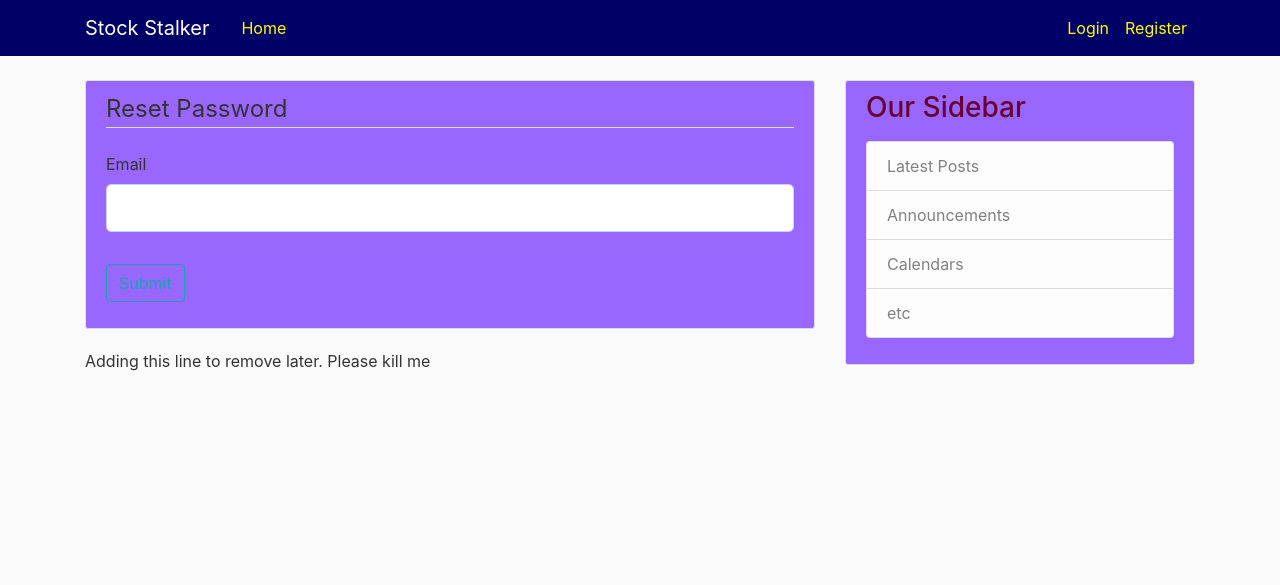
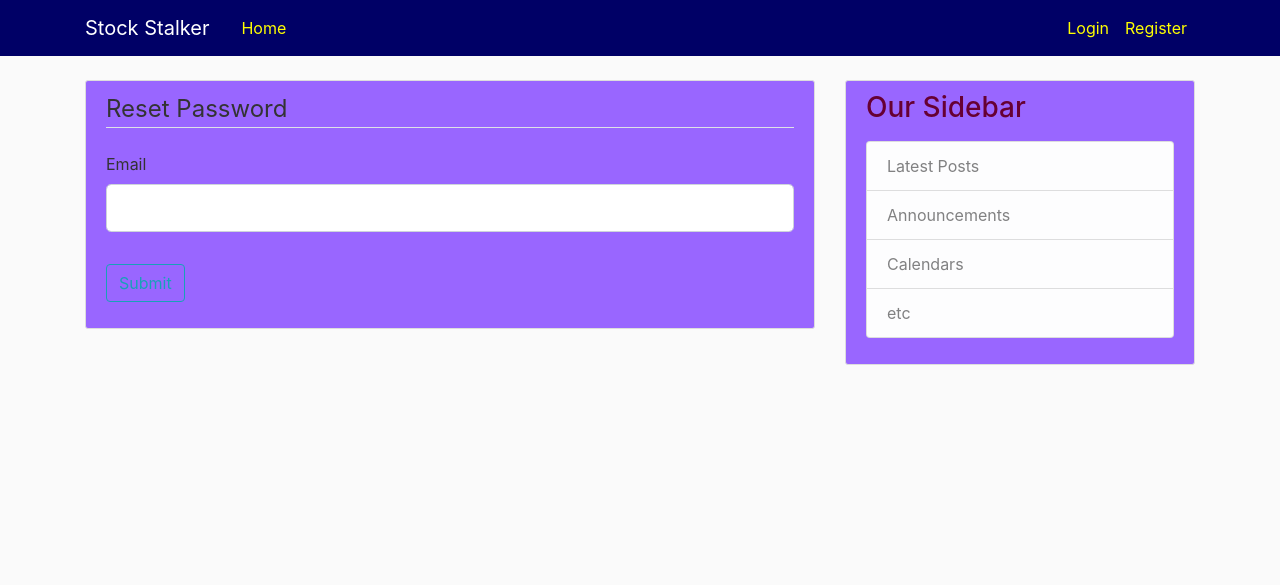
Before and after one commit to DhananjayAshok/FinancialWebsite, a Flask app: template website/templates/redeem_account.html in a window 1280 px wide. Shown: the top 585 px of the page. Run offline with Flask 2, Linux system fonts and the light colour scheme; the template is opened without the code that fills it: most values are stand-ins (such as "Sample title", 1, 10 or a date in 2020); form fields are guessed from the names that the template uses; some libraries are stand-ins or nearby versions.

Commit message:
Revert "Please Revert These Changes"
This reverts commit d8a7ec30644404a796018f72f45286e979ae0fd0.

```diff
--- a/website/templates/redeem_account.html
+++ b/website/templates/redeem_account.html
@@ -24,6 +24,4 @@
             </div>
         </form>
     </div>
-    Adding this line to remove later.
-    Please kill me
 {% endblock content %}
```
